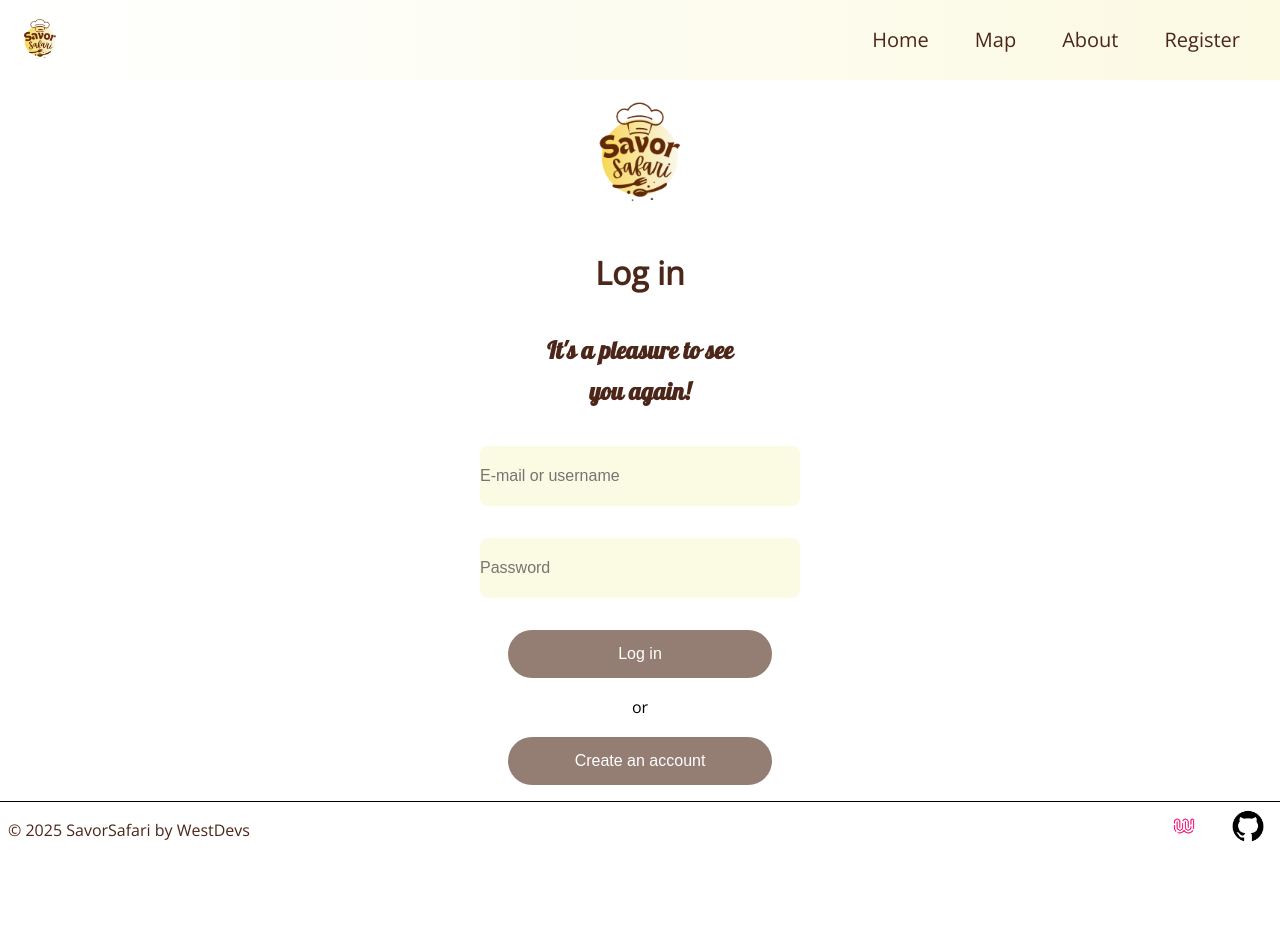
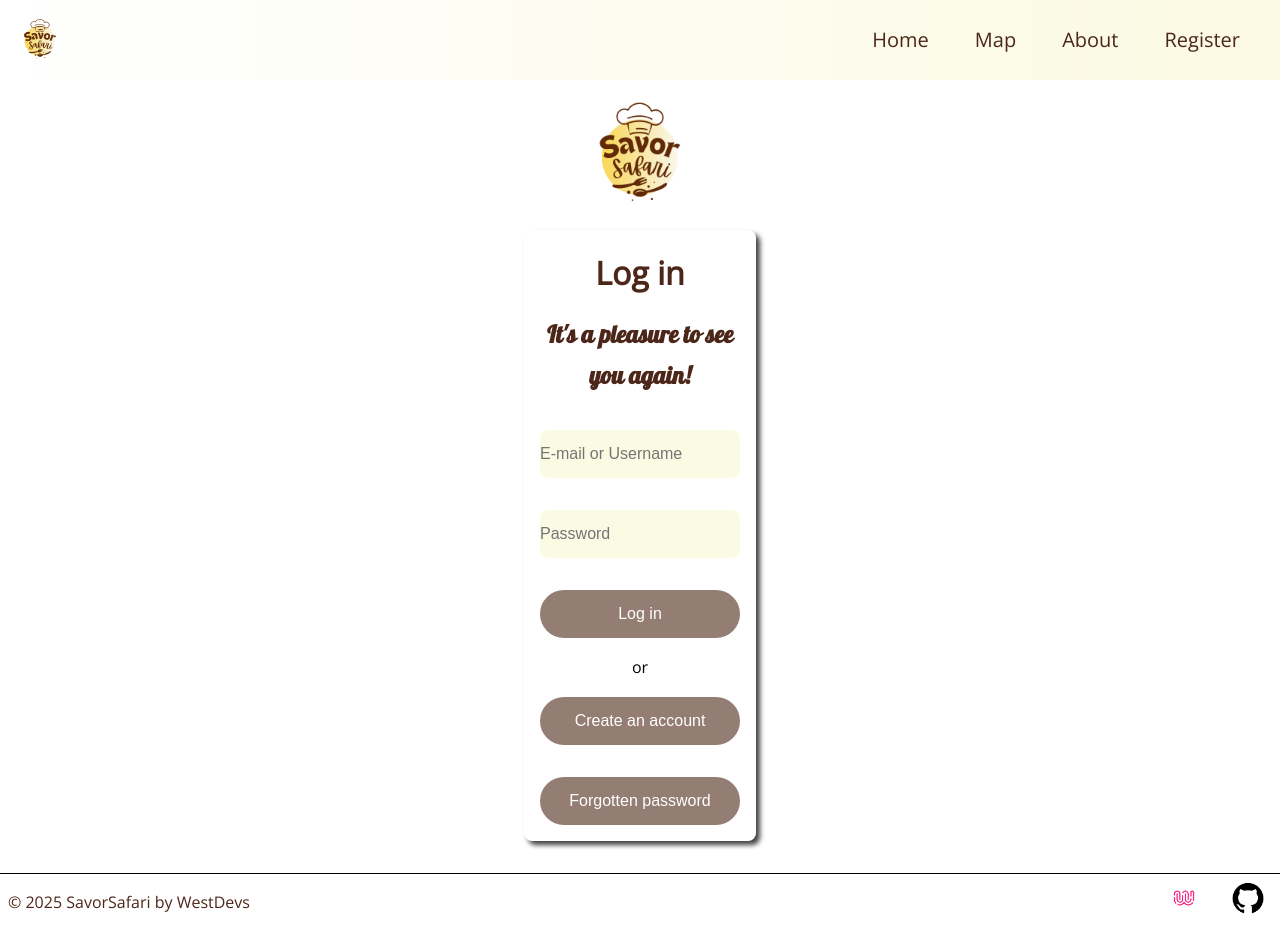
Before and after one commit to wildcodeschool-2025-03/JS-WestDevs-P2-SavorSafari, a React (Vite) app in the folder client/: page /Register in a window 1280 px wide. Before the commit the page ends 858 px from the top, so only its background shows below. Built offline with nearby package versions, Linux system fonts and the light colour scheme.

Commit message:
add button forgot password

```diff
--- a/client/src/components/Register/Register.css
+++ b/client/src/components/Register/Register.css
@@ -3,6 +3,9 @@
   align-items: center;
   flex-direction: column;
   text-align: center;
+  margin: auto;
+  width: fit-content;
+  margin-bottom: 32px;
 }
 
 .register-page img {
@@ -25,8 +28,8 @@ h2 {
   background-color: var(--light-bg-bloc-color);
   margin: 16px;
   font-size: 1rem;
-  width: 320px;
-  height: 60px;
+  width: 200px;
+  height: 48px;
   border-radius: 8px;
   border: none;
 }
@@ -35,10 +38,28 @@ h2 {
   cursor: pointer;
   margin: 16px;
   font-size: 1rem;
-  width: 264px;
+  width: 200px;
   height: 48px;
   color: white;
   background-color: #947d72;
   border-radius: 32px;
   border: none;
 }
+
+.section-register {
+  border-radius: 8px;
+  box-shadow: 4px 4px 5px 0px rgba(0, 0, 0, 0.75);
+  -webkit-box-shadow: 4px 4px 5px 0px rgba(0, 0, 0, 0.75);
+  -moz-box-shadow: 4px 4px 5px 0px rgba(0, 0, 0, 0.75);
+}
+
+.register-page [popover] {
+  margin: auto;
+  padding: 8px;
+  border-radius: 8px;
+  border: 2px solid var(--light-border-bloc-color);
+}
+
+.register-page ::backdrop {
+  backdrop-filter: blur(3px);
+}
--- a/client/src/components/Register/Register.tsx
+++ b/client/src/components/Register/Register.tsx
@@ -10,6 +10,7 @@ const Register = () => {
   return (
     <main className="register-page">
       <img src="./public/img/SavorLogo.png" alt="logo savorsafari" />
+      <div className="section-register">
         <h1>Log in</h1>
         <h2>
           It's a pleasure to see <br /> you again!
@@ -22,7 +23,7 @@ const Register = () => {
                 id="email"
                 value={email}
                 onChange={(event) => setEmail(event.target.value)}
-              placeholder="E-mail or username"
+                placeholder="E-mail or Username"
               />
             </label>
           </div>
@@ -40,7 +41,26 @@ const Register = () => {
           <button type="submit">Log in</button>
           <p>or</p>
           <button type="submit">Create an account</button>
+          <br />
+          <button
+            popoverTarget="forgot-password"
+            type="button"
+            popoverTargetAction="show"
+          >
+            Forgotten password
+          </button>
+          <div id="forgot-password" popover="auto">
+            <h2>Forgot your password?</h2>
+            <p>
+              Enter the email address you used when you registered or your
+              username.
+              <br /> You will receive a link to reset your password by email.
+            </p>
+            <input type="email" placeholder="E-mail or Username" />
+            <button type="submit">Submit</button>
+          </div>
         </form>
+      </div>
     </main>
   );
 };
```
Lines whose indentation alone changed are shown as unchanged.
